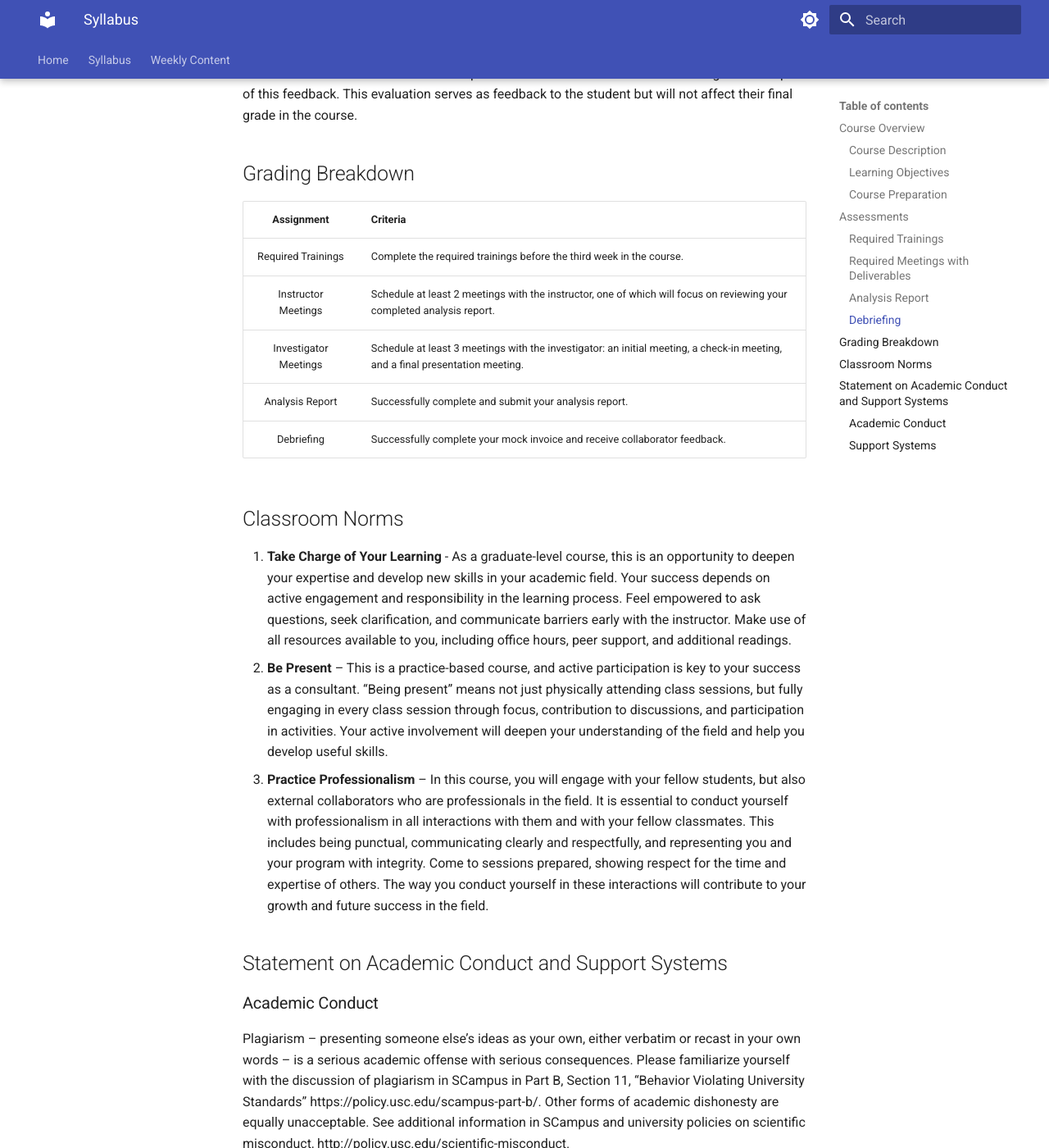
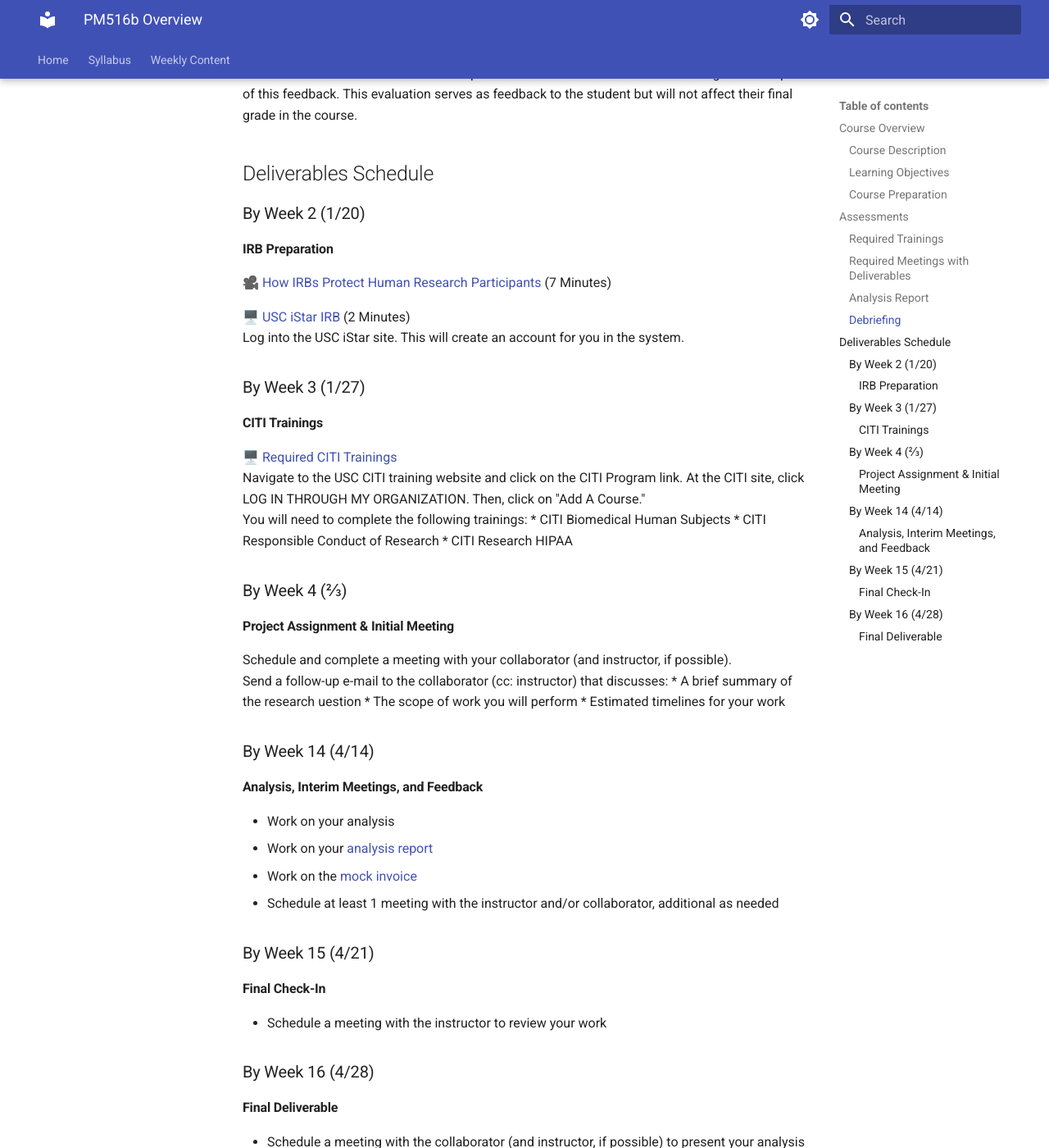
Before and after one commit to USCbiostats/PM516, an MkDocs documentation site: the page built from docs/syllabus-b.md, in a window 1280 px wide and 1400 px high, scrolled down 2224 px. Shown: the whole window at 82% size. Built offline with MkDocs 1.6.1 and Material for MkDocs 9.7.7, drawn with Linux system fonts in a browser that asks for light colours; comment, search, counter and statistics services are not loaded; some of the changed text lies outside the part shown.

Commit message:
Update 516b Content

```diff
--- a/docs/syllabus-b.md
+++ b/docs/syllabus-b.md
@@ -1,6 +1,6 @@
-# Syllabus
+# PM516b Overview
 
-PM516B: Statistical Problem Solving
+PM516B: Statistical Problem Solving (Applied Biostatistical Consulting)
 1 Unit
 
 ## Course Overview
@@ -9,13 +9,12 @@ This course will reinforce concepts in biostatistical consulting and will expose
 
 ### Learning Objectives
 Through this course, students will gain additional experience in statistical consulting. Students will:
-•	Recall and apply the consulting principles learned in PM516a.
-•	Summarize research questions and implement appropriate biostatistical methods to address such questions, understanding how different methodologies affect conclusions.
-•	Apply statistical tools they have learned in their program to produce a meaningful analysis.
-•	Evaluate statistical interactions with non-statistician collaborators to improve the quality of such interactions.
-•	Understand how to work with individuals from diverse content domains.
-•	Create comprehensive, coherent consulting reports and interpret analyses for dissemination materials, such as the results sections of a manuscript.
-
+* Recall and apply the consulting principles learned in PM516a.
+* Summarize research questions and implement appropriate biostatistical methods to address such questions, understanding how different methodologies affect conclusions.
+* Apply statistical tools they have learned in their program to produce a meaningful analysis.
+* Evaluate statistical interactions with non-statistician collaborators to improve the quality of such interactions.
+* Understand how to work with individuals from diverse content domains.
+* Create comprehensive, coherent consulting reports and interpret analyses for dissemination materials, such as the results sections of a manuscript.
 
 ### Course Preparation
 Prerequisites: PM516a (this course assumes familiarity with basic statistics and regression analysis)
@@ -42,66 +41,65 @@ This is a practicum-type course and students will develop additional skills thro
 * Final Meeting (Collaborator). The final meeting will be focused on presenting the analyses to the collaborator (and instructor should be included, if possible).
 
 ### Analysis Report
-An analysis report should be delivered to the collaborator in advance of the final meeting. There are different ways to accomplish this. For example, the PM516a textbook offers one template, while I use the template at (https://uscbiostats.github.io/PM516/analysis-report/). Be sure to use all principles learned in PM516a when completing the analysis report.
+An analysis report should be delivered to the collaborator in advance of the final meeting. There are different ways to accomplish this. For example, the PM516a textbook offers one template, while I use [this template](https://uscbiostats.github.io/PM516/analysis-report/). Be sure to use all principles learned in PM516a when completing the analysis report.
 
 ### Debriefing
 
-By the end of the semester, students must submit documentation of the hours worked, much like a consultant would submit an invoice of their work performed. The template will be provided to the students.
+By the end of the semester, students must submit documentation of the hours worked, much like a consultant would submit an invoice of their work performed. The template can be downloaded in Word format [here](PM516b_Invoice_Template.docx).
 
 After presenting the final analysis report, the collaborator will be sent an evaluation form for constructive feedback on the student’s performance. Students should acknowledge the receipt of this feedback. This evaluation serves as feedback to the student but will not affect their final grade in the course.
 
 
+## Deliverables Schedule
 
-## Grading Breakdown
+### By Week 2 (1/20)
 
-| **Assignment** | Criteria |
-| :-: | :-- |
-|Required Trainings | Complete the required trainings before the third week in the course. |
-|Instructor Meetings | Schedule at least 2 meetings with the instructor, one of which will focus on reviewing your completed analysis report. |
-|Investigator Meetings | Schedule at least 3 meetings with the investigator: an initial meeting, a check-in meeting, and a final presentation meeting. |
-|Analysis Report | Successfully complete and submit your analysis report. |
-|Debriefing | Successfully complete your mock invoice and receive collaborator feedback. |
+#### IRB Preparation
 
-## Classroom Norms
-1. **Take Charge of Your Learning** - As a graduate-level course, this is an opportunity to deepen your expertise and develop new skills in your academic field. Your success depends on active engagement and responsibility in the learning process. Feel empowered to ask questions, seek clarification, and communicate barriers early with the instructor. Make use of all resources available to you, including office hours, peer support, and additional readings.
-2.	**Be Present** – This is a practice-based course, and active participation is key to your success as a consultant. “Being present” means not just physically attending class sessions, but fully engaging in every class session through focus, contribution to discussions, and participation in activities. Your active involvement will deepen your understanding of the field and help you develop useful skills.
-3.	**Practice Professionalism** – In this course, you will engage with your fellow students, but also external collaborators who are professionals in the field. It is essential to conduct yourself with professionalism in all interactions with them and with your fellow classmates. This includes being punctual, communicating clearly and respectfully, and representing you and your program with integrity. Come to sessions prepared, showing respect for the time and expertise of others. The way you conduct yourself in these interactions will contribute to your growth and future success in the field.
+🎥 [How IRBs Protect Human Research Participants](https://www.youtube.com/watch?v=U8fme1boEbE) (7 Minutes) <br />
 
+🖥️ [USC iStar IRB](https://istar.usc.edu) (2 Minutes)<br />
+Log into the USC iStar site. This will create an account for you in the system.
 
-## Statement on Academic Conduct and Support Systems
-### Academic Conduct
-Plagiarism – presenting someone else’s ideas as your own, either verbatim or recast in your own words – is a serious academic offense with serious consequences. Please familiarize yourself with the discussion of plagiarism in SCampus in Part B, Section 11, “Behavior Violating University Standards” https://policy.usc.edu/scampus-part-b/. Other forms of academic dishonesty are equally unacceptable. See additional information in SCampus and university policies on scientific misconduct, http://policy.usc.edu/scientific-misconduct.
+### By Week 3 (1/27)
 
-### Support Systems
-Student Counseling Services (SCS) - (213) 740-7711 – 24/7 on call
-Free and confidential mental health treatment for students, including short-term psychotherapy, group counseling, stress fitness workshops, and crisis intervention. https://engemannshc.usc.edu/counseling/
+#### CITI Trainings
 
-National Suicide Prevention Lifeline - 1-800-273-8255
-Provides free and confidential emotional support to people in suicidal crisis or emotional distress 24 hours a day, 7 days a week. http://www.suicidepreventionlifeline.org
+🖥️ [Required CITI Trainings](https://hrpp.usc.edu/education_certification/)<br /> Navigate to the USC CITI training website and click on the CITI Program link. At the CITI site, click LOG IN THROUGH MY ORGANIZATION. Then, click on "Add A Course." <br>
+You will need to complete the following trainings:
+* CITI Biomedical Human Subjects
+* CITI Responsible Conduct of Research
+* CITI Research HIPAA
 
-Relationship and Sexual Violence Prevention Services (RSVP) - (213) 740-4900 - 24/7 on call
-Free and confidential therapy services, workshops, and training for situations related to gender-based harm. https://engemannshc.usc.edu/rsvp/
+### By Week 4 (2/3)
 
-Sexual Assault Resource Center
-For more information about how to get help or help a survivor, rights, reporting options, and additional resources, visit the website: http://sarc.usc.edu/
+#### Project Assignment & Initial Meeting
 
-Office of Equity and Diversity (OED)/Title IX compliance – (213) 740-5086
-Works with faculty, staff, visitors, applicants, and students around issues of protected class. https://equity.usc.edu/
+Schedule and complete a meeting with your collaborator (and instructor, if possible). <br>
+Send a follow-up e-mail to the collaborator (cc: instructor) that discusses:
+* A brief summary of the research uestion
+* The scope of work you will perform
+* Estimated timelines for your work
 
-Bias Assessment Response and Support
-Incidents of bias, hate crimes and microaggressions need to be reported allowing for appropriate investigation and response. https://studentaffairs.usc.edu/bias-assessment-response-support/
+### By Week 14 (4/14)
 
-The Office of Disability Services and Programs
-Provides certification for students with disabilities and helps arrange relevant accommodations. http://dsp.usc.edu
+#### Analysis, Interim Meetings, and Feedback
 
-Student Support and Advocacy – (213) 821-4710
-Assists students and families in resolving complex issues adversely affecting their success as a student EX: personal, financial, and academic. https://studentaffairs.usc.edu/ssa/
+* Work on your analysis
+* Work on your [analysis report](analysis-report.md)
+* Work on the [mock invoice](PM516b_Invoice_Template.docx)
+* Schedule at least 1 meeting with the instructor and/or collaborator, additional as needed
 
-Diversity at USC
-Information on events, programs and training, the Diversity Task Force (including representatives for each school), chronology, participation, and various resources for students. https://diversity.usc.edu/
+### By Week 15 (4/21)
 
-USC Emergency Information
-Provides safety and other updates, including ways in which instruction will be continued if an officially declared emergency makes travel to campus infeasible, http://emergency.usc.edu
+#### Final Check-In
 
-USC Department of Public Safety – 213-740-4321 (UPC) and 323-442-1000 (HSC) for 24-hour emergency assistance or to report a crime
-Provides overall safety to USC community. http://dps.usc.edu
+* Schedule a meeting with the instructor to review your work
+
+### By Week 16 (4/28)
+
+#### Final Deliverable
+
+* Schedule a meeting with the collaborator (and instructor, if possible) to present your analysis
+* Submit your analysis report
+* Submit your mock invoice
```
